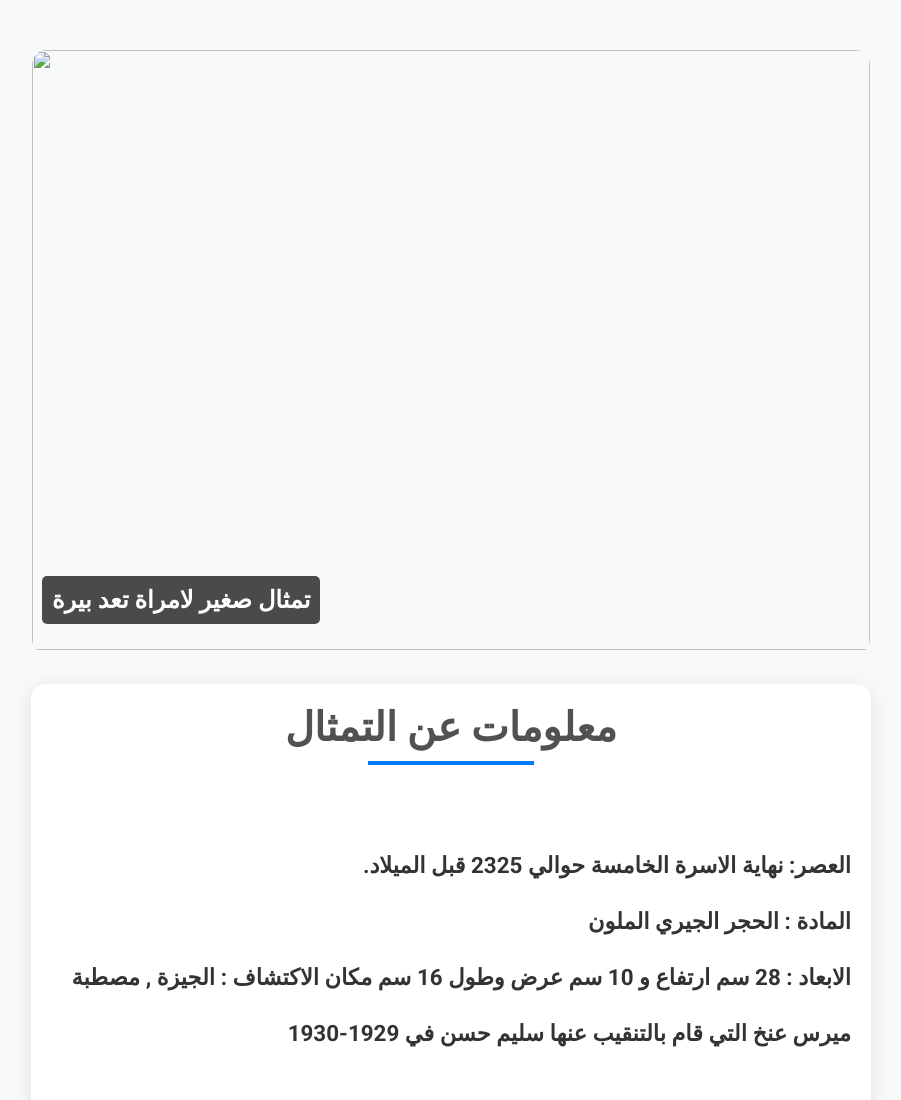
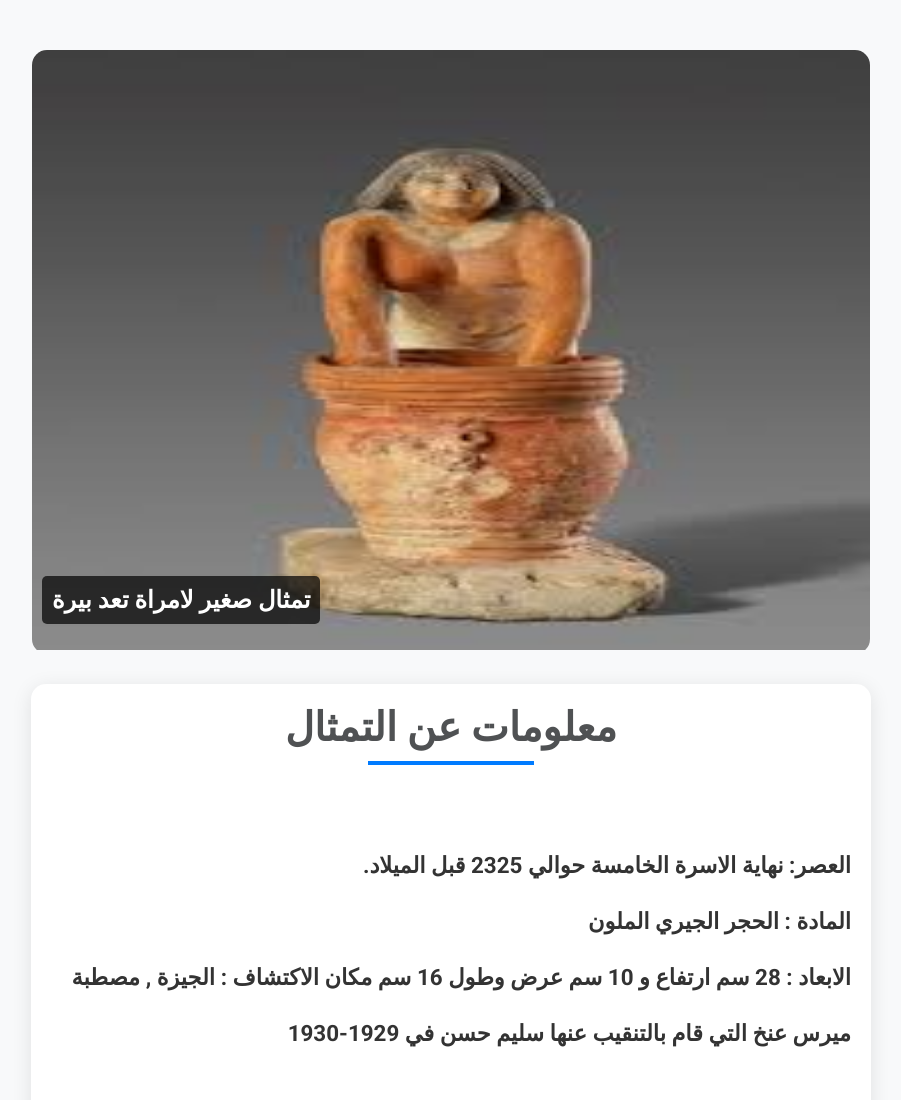
Before and after one commit to Ammar-nasr13/minya-university-museum, a plain HTML site: page second.html in a window 1280 px wide. Shown: the top 1100 px of the page, without its empty margins (189-1090 px from the left). Drawn offline with Linux system fonts and the light colour scheme.

Commit message:
Update second.html

```diff
--- a/second.html
+++ b/second.html
@@ -12,7 +12,7 @@
 
 <div class="container">
     <div class="image-section">
-        <img src="images/images7jpg" alt="">
+        <img src="images/images7.jpg" alt="">
         <h2 class="image-title">تمثال صغير لامراة تعد بيرة</h2>
     </div>
     <div class="text-section">
```
